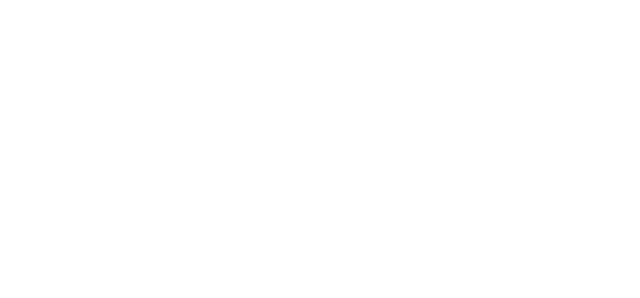
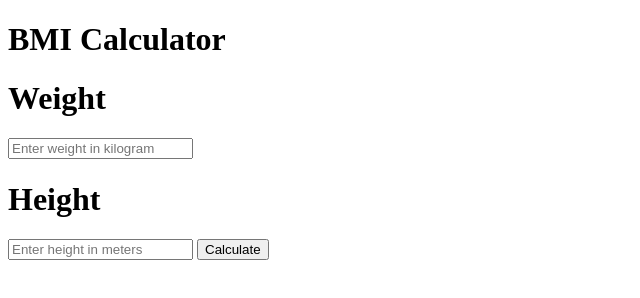
Before and after one commit to Abdulahad911/BMI-CALCULATOR, a plain HTML site: page index.html in a window 1280 px wide. Shown: the whole page, without its empty margins (0-640 px from the left). Drawn offline with Linux system fonts and the light colour scheme.

Commit message:
Adding input and button to container

```diff
--- a/index.html
+++ b/index.html
@@ -9,7 +9,12 @@
 </head>
 <body>
     <div class="container">
-    </div>
+    <h1>BMI Calculator</h1>
+    <h1>Weight</h1>
+    <input type="text" placeholder="Enter weight in kilogram">
+    <h1>Height</h1>
+    <input type="text" placeholder="Enter height in meters">
+    <button>Calculate</button></div>
 
    <script src="./script.js"></script>
 </body>
```
